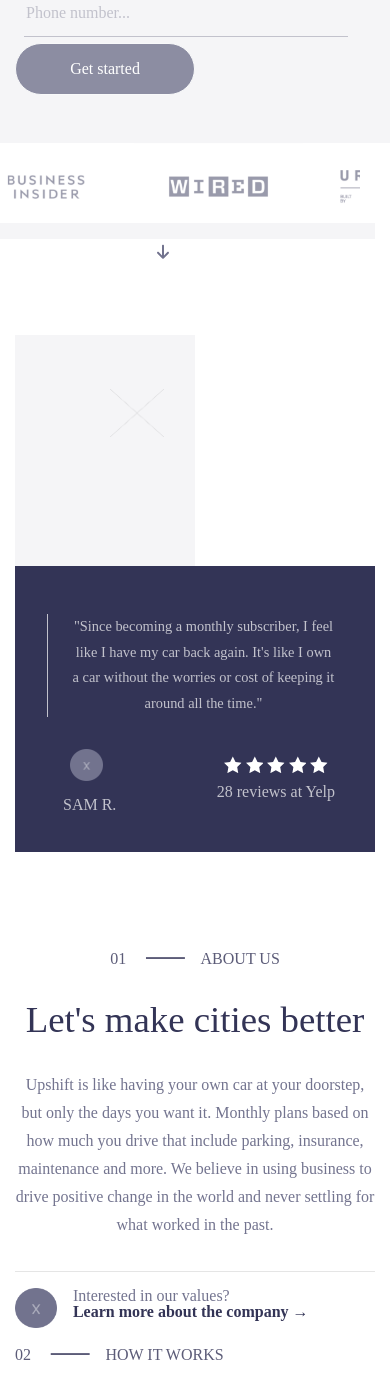
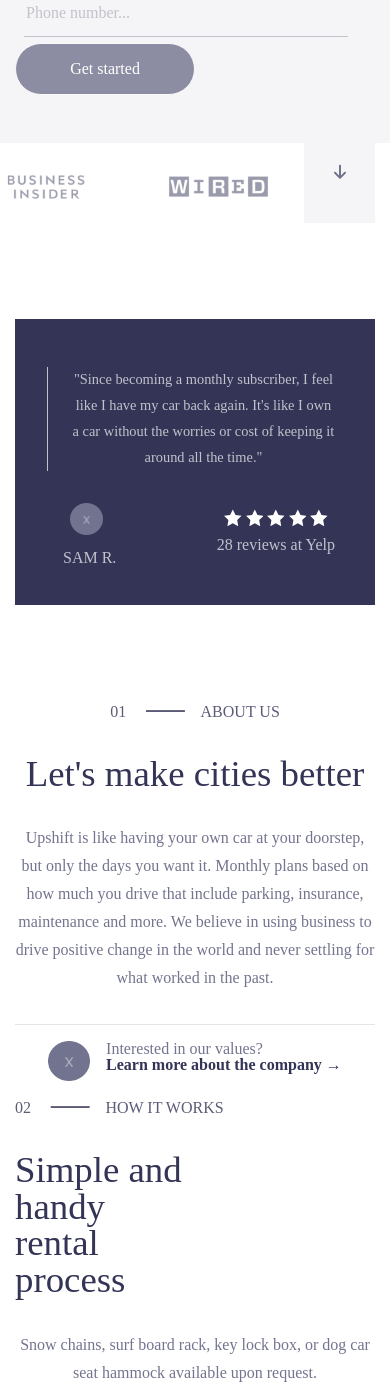
Before and after one commit to Nnaji-Victor/upshift, a website: page index.html in a window 390 px wide. Shown: the part 386-1776 px from the top of the page. Drawn offline with nearby package versions, Linux system fonts and the light colour scheme.

Commit message:
media query modification

```diff
--- a/index.html
+++ b/index.html
@@ -43,7 +43,7 @@
         <div class="container">
             <div class="hero">
                 <div class="row">
-                    <div class="col-lg-6">
+                    <div class="col-lg-6 col-md-12">
                         <h1 class="hero-heading display-4 mb-lg-5">
                             Just drive. <span class="hero-sub">We<span>&rsquo;</span>ll do the rest.</span>
                         </h1>
@@ -64,7 +64,7 @@
         <div class="container">
             <div class="brand-div">
                 <div class="row">
-                    <div class="col-lg-10">
+                    <div class="col-10">
                         <div class="brands">
                             <img src="/img/brands/business-insider.png" alt="insider" class="brand-logo">
                             <img src="/img/brands/wired-logo.png" alt="wired" class="brand-logo">
@@ -74,7 +74,7 @@
                         </div>
                     </div>
 
-                    <div class="col-lg-2 container-fluid bg-arrow">
+                    <div class="col-2 container-fluid bg-arrow">
                         <div class="arrow-div">
                             <svg class="arrow_icon">
                                 <use xlink:href="img/sprite.svg#icon-arrow-down2"></use>
@@ -93,7 +93,7 @@
             <div class="row">
                 <div class="col-lg-6">
                     <div class="about-right">
-                        <div class="about-img-container">
+                        <div class="about-img-container d-none d-lg-block">
                             <img src="img/x.png" alt="x" class="about-img">
                         </div>
 
@@ -140,7 +140,7 @@
                         <p class="about-left__content">Upshift is like having your own car at your doorstep, but only the days you want it. Monthly plans based on how much you drive that include parking, insurance, maintenance and more.
                                 We believe in using business to drive positive change in the world and never settling for what worked in the past.</p>
                         <span><hr class="about-left__line mb-lg-4"></span>
-                        <div class="d-flex justify-center">
+                        <div class="d-flex justify-center about-left__misc">
                             <img src="img/canc.png" alt="" class="about-left__img mr-lg-3">
                             <div class="about-left__cta">
                                 <p class="about-left__cta--1 mb-lg-2">Interested in our values?</p>
```
